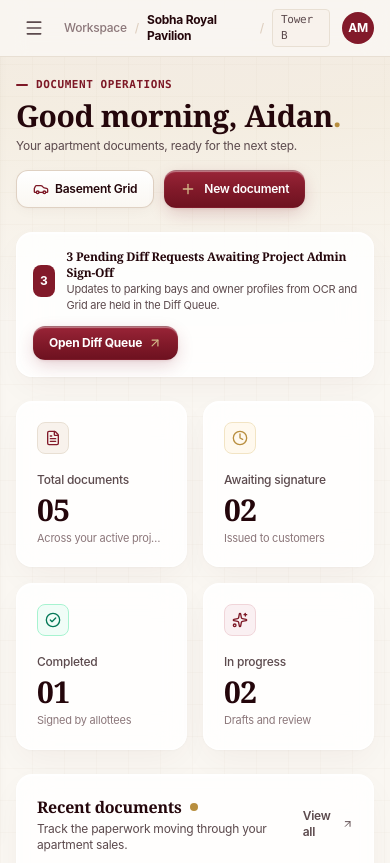
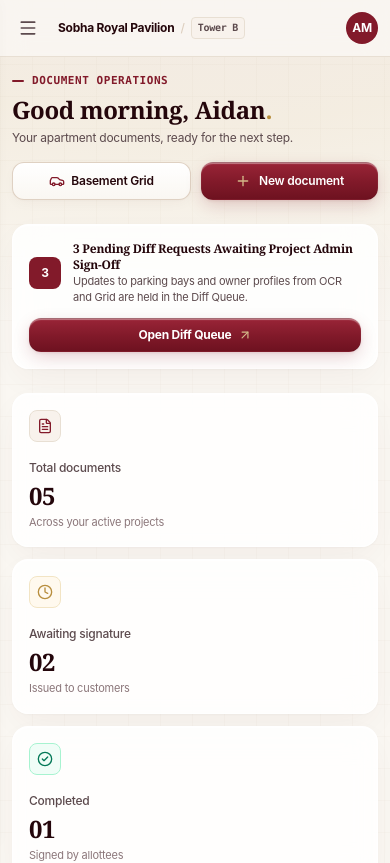
Before and after one commit to kanthshashis/deedflow, a Next.js app: page /dashboard in a window 390 px wide. Shown: the top 863 px of the page. Built offline with nearby package versions, Linux system fonts and the light colour scheme.

Commit message:
feat(responsive): optimize multi-viewport layout across mobile (375px), tablet (768px), and desktop (1440px)

```diff
--- a/src/app/dashboard/layout.tsx
+++ b/src/app/dashboard/layout.tsx
@@ -12,23 +12,26 @@ export default function DashboardLayout({
   const [isMobileMenuOpen, setIsMobileMenuOpen] = useState(false);
 
   return (
-    <div className="min-h-screen bg-[#FAF7F2] text-[#24060B] antialiased relative selection:bg-[#4A0E17] selection:text-white font-sans">
+    <div className="min-h-screen bg-[#FAF7F2] text-[#24060B] antialiased relative selection:bg-[#821A2A] selection:text-white font-sans">
       {/* Dynamic Ambient Horizon Glow */}
       <div className="absolute top-0 inset-x-0 h-[500px] pointer-events-none ambient-glow-ivory opacity-80" />
 
       {/* Grid Pattern Overlay */}
       <div className="absolute top-0 inset-x-0 h-full pointer-events-none bg-grid-ivory opacity-45" />
 
-      <Header
-        onToggleMobileMenu={() => setIsMobileMenuOpen(!isMobileMenuOpen)}
-        isMobileMenuOpen={isMobileMenuOpen}
+      {/* Sidebar Navigation */}
+      <Sidebar
+        isOpen={isMobileMenuOpen}
+        onClose={() => setIsMobileMenuOpen(false)}
       />
-      <div className="flex relative z-10">
-        <Sidebar
-          isOpen={isMobileMenuOpen}
-          onClose={() => setIsMobileMenuOpen(false)}
+
+      {/* Main Layout Area - Offset cleanly by md:pl-64 on desktop */}
+      <div className="md:pl-64 flex flex-col min-h-screen transition-all relative z-10">
+        <Header
+          onToggleMobileMenu={() => setIsMobileMenuOpen(!isMobileMenuOpen)}
+          isMobileMenuOpen={isMobileMenuOpen}
         />
-        <main className="flex-1 md:pl-64 min-h-[calc(100vh-3.5rem)] p-4 sm:p-6 lg:p-8 max-w-7xl mx-auto w-full">
+        <main className="flex-1 max-w-7xl mx-auto w-full p-3 sm:p-5 lg:p-8">
           {children}
         </main>
       </div>
--- a/src/app/dashboard/page.tsx
+++ b/src/app/dashboard/page.tsx
@@ -103,11 +103,11 @@ export default function DashboardOverview() {
       {/* Hero Greeting Section */}
       <div className="flex flex-col sm:flex-row sm:items-center justify-between gap-4 pt-1">
         <div className="space-y-1">
-          <div className="flex items-center space-x-2 text-[11px] font-mono font-bold tracking-wider text-[#7D1826] uppercase">
-            <span className="w-3 h-[2px] bg-[#7D1826] rounded-full" />
+          <div className="flex items-center space-x-2 text-[11px] font-mono font-bold tracking-wider text-[#821A2A] uppercase">
+            <span className="w-3 h-[2px] bg-[#821A2A] rounded-full" />
             <span>Document Operations</span>
           </div>
-          <h1 className="text-3xl sm:text-4xl font-bold font-serif text-[#24060B] tracking-tight">
+          <h1 className="text-2xl sm:text-3xl md:text-4xl font-bold font-serif text-[#24060B] tracking-tight">
             Good morning, Aidan<span className="text-[#B88E3E]">.</span>
           </h1>
           <p className="text-xs sm:text-sm text-[#5C4A4D]">
@@ -115,18 +115,18 @@ export default function DashboardOverview() {
           </p>
         </div>
 
-        <div className="flex items-center space-x-2.5">
+        <div className="flex flex-wrap sm:flex-nowrap items-center gap-2.5 w-full sm:w-auto">
           <Link
             href="/dashboard/parking"
-            className="px-4 py-2.5 glossy-btn-ivory text-[#24060B] rounded-xl text-xs font-semibold flex items-center space-x-1.5 shadow-xs transition-colors cursor-pointer"
+            className="flex-1 sm:flex-none justify-center px-4 py-2.5 glossy-btn-ivory text-[#24060B] rounded-xl text-xs font-semibold flex items-center space-x-1.5 shadow-xs transition-colors cursor-pointer"
           >
-            <Car className="w-4 h-4 text-[#7D1826]" />
+            <Car className="w-4 h-4 text-[#821A2A]" />
             <span>Basement Grid</span>
           </Link>
 
           <Link
             href="/dashboard/draft/new"
-            className="px-4 py-2.5 glossy-btn-burgundy text-white rounded-xl text-xs font-semibold flex items-center space-x-2 shadow-sm transition-colors cursor-pointer hover:brightness-105"
+            className="flex-1 sm:flex-none justify-center px-4 py-2.5 glossy-btn-burgundy text-white rounded-xl text-xs font-semibold flex items-center space-x-2 shadow-sm transition-colors cursor-pointer hover:brightness-105"
           >
             <Plus className="w-4 h-4 text-[#D4B989]" />
             <span>New document</span>
@@ -137,7 +137,7 @@ export default function DashboardOverview() {
       {/* Pending Diff Approvals Alert Banner */}
       <div className="p-4 glossy-card bg-[#FFFDFB] border border-[#DECFC0] rounded-2xl flex flex-col sm:flex-row sm:items-center justify-between gap-3 shadow-xs">
         <div className="flex items-center space-x-3">
-          <div className="w-8 h-8 rounded-lg bg-[#821A2A] text-white border border-[#821A2A]/40 flex items-center justify-center font-bold text-xs shadow-xs">
+          <div className="w-8 h-8 rounded-lg bg-[#821A2A] text-white border border-[#821A2A]/40 flex items-center justify-center font-bold text-xs shadow-xs shrink-0">
             3
           </div>
           <div>
@@ -152,7 +152,7 @@ export default function DashboardOverview() {
 
         <Link
           href="/dashboard/approvals"
-          className="px-4 py-2 glossy-btn-burgundy hover:brightness-105 text-white text-xs font-bold rounded-xl flex items-center space-x-1.5 shadow-xs w-fit cursor-pointer"
+          className="px-4 py-2 glossy-btn-burgundy hover:brightness-105 text-white text-xs font-bold rounded-xl flex items-center justify-center space-x-1.5 shadow-xs w-full sm:w-fit cursor-pointer shrink-0"
         >
           <span>Open Diff Queue</span>
           <ArrowUpRight className="w-3.5 h-3.5 text-[#D4B989]" />
@@ -160,15 +160,15 @@ export default function DashboardOverview() {
       </div>
 
       {/* 4 KPI Metrics Row */}
-      <div className="grid grid-cols-2 lg:grid-cols-4 gap-4">
+      <div className="grid grid-cols-1 sm:grid-cols-2 lg:grid-cols-4 gap-3 sm:gap-4">
         {/* Card 1: Total Documents */}
-        <div className="glossy-card bg-[#FFFDFB] rounded-2xl p-5 border border-[#E8DFD3] hover:border-[#B88E3E]/60 shadow-xs space-y-3 transition-colors">
+        <div className="glossy-card bg-[#FFFDFB] rounded-2xl p-4 sm:p-5 border border-[#E8DFD3] hover:border-[#B88E3E]/60 shadow-xs space-y-3 transition-colors">
           <div className="w-8 h-8 rounded-lg bg-[#F8F2EC] border border-[#E8DFD3] flex items-center justify-center text-[#821A2A]">
             <FileText className="w-4 h-4" />
           </div>
           <div className="space-y-0.5">
             <span className="text-xs text-[#5C4A4D] font-medium">Total documents</span>
-            <div className="text-3xl font-bold font-serif text-[#24060B] tracking-tight">
+            <div className="text-2xl sm:text-3xl font-bold font-serif text-[#24060B] tracking-tight">
               05
             </div>
             <span className="text-[11px] text-[#8C777A] block truncate">
@@ -178,13 +178,13 @@ export default function DashboardOverview() {
         </div>
 
         {/* Card 2: Awaiting Signature */}
-        <div className="glossy-card bg-[#FFFDFB] rounded-2xl p-5 border border-[#E8DFD3] hover:border-[#B88E3E]/60 shadow-xs space-y-3 transition-colors">
+        <div className="glossy-card bg-[#FFFDFB] rounded-2xl p-4 sm:p-5 border border-[#E8DFD3] hover:border-[#B88E3E]/60 shadow-xs space-y-3 transition-colors">
           <div className="w-8 h-8 rounded-lg bg-[#FFF9EE] flex items-center justify-center text-[#B88E3E] border border-[#F2E4C4]">
             <Clock className="w-4 h-4" />
           </div>
           <div className="space-y-0.5">
             <span className="text-xs text-[#5C4A4D] font-medium">Awaiting signature</span>
-            <div className="text-3xl font-bold font-serif text-[#24060B] tracking-tight">
+            <div className="text-2xl sm:text-3xl font-bold font-serif text-[#24060B] tracking-tight">
               02
             </div>
             <span className="text-[11px] text-[#8C777A] block truncate">
@@ -194,13 +194,13 @@ export default function DashboardOverview() {
         </div>
 
         {/* Card 3: Completed */}
-        <div className="glossy-card bg-[#FFFDFB] rounded-2xl p-5 border border-[#E8DFD3] hover:border-[#B88E3E]/60 shadow-xs space-y-3 transition-colors">
+        <div className="glossy-card bg-[#FFFDFB] rounded-2xl p-4 sm:p-5 border border-[#E8DFD3] hover:border-[#B88E3E]/60 shadow-xs space-y-3 transition-colors">
           <div className="w-8 h-8 rounded-lg bg-emerald-50/80 flex items-center justify-center text-emerald-700 border border-emerald-200">
             <CheckCircle2 className="w-4 h-4" />
           </div>
           <div className="space-y-0.5">
             <span className="text-xs text-[#5C4A4D] font-medium">Completed</span>
-            <div className="text-3xl font-bold font-serif text-[#24060B] tracking-tight">
+            <div className="text-2xl sm:text-3xl font-bold font-serif text-[#24060B] tracking-tight">
               01
             </div>
             <span className="text-[11px] text-[#8C777A] block truncate">
@@ -210,13 +210,13 @@ export default function DashboardOverview() {
         </div>
 
         {/* Card 4: In Progress */}
-        <div className="glossy-card bg-[#FFFDFB] rounded-2xl p-5 border border-[#E8DFD3] hover:border-[#B88E3E]/60 shadow-xs space-y-3 transition-colors">
-          <div className="w-8 h-8 rounded-lg bg-[#FAF0F2] flex items-center justify-center text-[#7D1826] border border-[#F0D5D9]">
+        <div className="glossy-card bg-[#FFFDFB] rounded-2xl p-4 sm:p-5 border border-[#E8DFD3] hover:border-[#B88E3E]/60 shadow-xs space-y-3 transition-colors">
+          <div className="w-8 h-8 rounded-lg bg-[#FAF0F2] flex items-center justify-center text-[#821A2A] border border-[#F0D5D9]">
             <Sparkles className="w-4 h-4" />
           </div>
           <div className="space-y-0.5">
             <span className="text-xs text-[#5C4A4D] font-medium">In progress</span>
-            <div className="text-3xl font-bold font-serif text-[#24060B] tracking-tight">
+            <div className="text-2xl sm:text-3xl font-bold font-serif text-[#24060B] tracking-tight">
               02
             </div>
             <span className="text-[11px] text-[#8C777A] block truncate">
@@ -283,8 +283,8 @@ export default function DashboardOverview() {
         </div>
 
         {/* Documents Table */}
-        <div className="overflow-x-auto">
-          <table className="w-full text-left text-xs">
+        <div className="overflow-x-auto -mx-5 px-5 sm:mx-0 sm:px-0">
+          <table className="w-full text-left text-xs min-w-[620px]">
             <thead>
               <tr className="border-b border-[#E8DFD3] text-[11px] font-mono text-[#8C777A] uppercase tracking-wider bg-[#F8F2EC]/60">
                 <th className="py-3 px-3 font-semibold rounded-l-lg">Document</th>
@@ -301,11 +301,11 @@ export default function DashboardOverview() {
                   {/* Document Column */}
                   <td className="py-3.5 px-3">
                     <div className="flex items-center space-x-3">
-                      <div className="w-8 h-8 rounded-lg bg-[#FAF0F2] border border-[#F0D5D9] flex items-center justify-center text-[#7D1826] shrink-0">
+                      <div className="w-8 h-8 rounded-lg bg-[#FAF0F2] border border-[#F0D5D9] flex items-center justify-center text-[#821A2A] shrink-0">
                         <Building className="w-4 h-4" />
                       </div>
                       <div>
-                        <div className="font-semibold text-[#24060B] group-hover:text-[#7D1826] transition-colors">
+                        <div className="font-semibold text-[#24060B] group-hover:text-[#821A2A] transition-colors">
                           {doc.name}
                         </div>
                         <div className="text-[11px] text-[#8C777A] mt-0.5">{doc.subtitle}</div>
--- a/src/app/super-admin/layout.tsx
+++ b/src/app/super-admin/layout.tsx
@@ -21,19 +21,19 @@ export default function SuperAdminLayout({
       <div className="absolute top-0 inset-x-0 h-full pointer-events-none bg-grid-ivory opacity-50" />
 
       {/* Top Super-Admin Header - Subtle, Luminous Ivory Glass */}
-      <header className="bg-[#FAF7F2]/95 border-b border-[#E8DFD3] text-[#24060B] sticky top-0 z-30 px-4 sm:px-6 py-3 shadow-xs backdrop-blur-md">
-        <div className="max-w-7xl mx-auto flex items-center justify-between">
-          <div className="flex items-center space-x-3">
-            <Link href="/super-admin" className="flex items-center space-x-2">
+      <header className="bg-[#FAF7F2]/95 border-b border-[#E8DFD3] text-[#24060B] sticky top-0 z-30 px-3 sm:px-6 py-2.5 shadow-xs backdrop-blur-md">
+        <div className="max-w-7xl mx-auto flex items-center justify-between gap-2">
+          <div className="flex items-center space-x-2 sm:space-x-3 min-w-0">
+            <Link href="/super-admin" className="flex items-center space-x-2 shrink-0">
               <div className="w-8 h-8 rounded-lg bg-[#821A2A]/10 border border-[#821A2A]/20 flex items-center justify-center text-[#821A2A] font-bold shadow-2xs">
                 <Shield className="w-4 h-4 text-[#821A2A]" />
               </div>
-              <span className="font-bold tracking-tight text-[#24060B] font-sans text-base">
-                DeedFlow <span className="text-xs font-mono uppercase bg-[#821A2A]/10 text-[#821A2A] px-2 py-0.5 rounded border border-[#821A2A]/20 font-bold">Super-Admin</span>
+              <span className="font-bold tracking-tight text-[#24060B] font-sans text-sm sm:text-base">
+                DeedFlow <span className="text-[10px] sm:text-xs font-mono uppercase bg-[#821A2A]/10 text-[#821A2A] px-1.5 sm:px-2 py-0.5 rounded border border-[#821A2A]/20 font-bold">Admin</span>
               </span>
             </Link>
 
-            <span className="text-[#DECFC0]">|</span>
+            <span className="text-[#DECFC0] hidden sm:inline">|</span>
 
             <nav className="hidden sm:flex items-center space-x-1.5 text-xs">
               <Link
@@ -60,14 +60,14 @@ export default function SuperAdminLayout({
             </nav>
           </div>
 
-          <div className="flex items-center space-x-3 text-xs">
+          <div className="flex items-center space-x-2 sm:space-x-3 text-xs shrink-0">
             <Link
               href="/dashboard"
-              className="px-3 py-1.5 rounded-lg border border-[#DECFC0] bg-[#FFFDFB] text-[#5C4A4D] hover:text-[#821A2A] hover:bg-[#F8F2EC] transition-colors flex items-center space-x-1.5 shadow-2xs font-medium"
+              className="px-2.5 sm:px-3 py-1.5 rounded-lg border border-[#DECFC0] bg-[#FFFDFB] text-[#5C4A4D] hover:text-[#821A2A] hover:bg-[#F8F2EC] transition-colors flex items-center space-x-1.5 shadow-2xs font-medium"
             >
               <ArrowLeft className="w-3.5 h-3.5 text-[#821A2A]" />
               <span className="hidden sm:inline">Go to Project Workspace</span>
-              <span className="sm:hidden">Workspace</span>
+              <span className="sm:hidden text-[11px]">Workspace</span>
             </Link>
 
             <Link
@@ -79,6 +79,31 @@ export default function SuperAdminLayout({
             </Link>
           </div>
         </div>
+
+        {/* Mobile Navigation Bar for Super-Admin */}
+        <div className="sm:hidden flex items-center space-x-1 pt-2 mt-2 border-t border-[#E8DFD3]/60 text-xs">
+          <Link
+            href="/super-admin"
+            className={`flex-1 py-1 px-2 text-center rounded-lg font-medium transition-colors text-[11px] ${
+              pathname === "/super-admin"
+                ? "bg-[#821A2A]/10 text-[#821A2A] font-bold border border-[#821A2A]/20"
+                : "text-[#5C4A4D] hover:bg-[#F8F2EC]"
+            }`}
+          >
+            Project Portfolio
+          </Link>
+          <Link
+            href="/super-admin/provision"
+            className={`flex-1 py-1 px-2 text-center rounded-lg font-medium transition-colors text-[11px] flex items-center justify-center space-x-1 ${
+              pathname === "/super-admin/provision"
+                ? "bg-[#821A2A]/10 text-[#821A2A] font-bold border border-[#821A2A]/20"
+                : "text-[#5C4A4D] hover:bg-[#F8F2EC]"
+            }`}
+          >
+            <PlusCircle className="w-3 h-3 text-[#821A2A]" />
+            <span>Provision Matrix</span>
+          </Link>
+        </div>
       </header>
 
       {/* Main Content Area */}
--- a/src/components/layout/Header.tsx
+++ b/src/components/layout/Header.tsx
@@ -2,7 +2,7 @@
 
 import React, { useEffect, useState } from "react";
 import Link from "next/link";
-import { Menu, X, ChevronRight, Shield } from "lucide-react";
+import { Menu, X } from "lucide-react";
 import { UserRole } from "@/lib/types";
 
 interface HeaderProps {
@@ -23,31 +23,35 @@ export function Header({ onToggleMobileMenu, isMobileMenuOpen }: HeaderProps) {
   }, []);
 
   return (
-    <header className="sticky top-0 z-30 bg-[#FAF7F2]/90 backdrop-blur-md border-b border-[#E8DFD3] md:pl-64">
-      <div className="max-w-7xl mx-auto px-4 sm:px-6 lg:px-8 h-14 flex items-center justify-between">
+    <header className="sticky top-0 z-30 bg-[#FAF7F2]/90 backdrop-blur-md border-b border-[#E8DFD3] w-full">
+      <div className="max-w-7xl mx-auto px-3 sm:px-6 lg:px-8 h-14 flex items-center justify-between gap-2">
         {/* Left: Mobile Toggle & Breadcrumbs */}
-        <div className="flex items-center space-x-3">
+        <div className="flex items-center space-x-2 sm:space-x-3 min-w-0">
           {onToggleMobileMenu && (
             <button
               onClick={onToggleMobileMenu}
-              className="md:hidden p-2 text-[#5C4A4D] hover:text-[#24060B] rounded-lg hover:bg-[#F3EAE0] transition-colors"
+              className="md:hidden p-1.5 sm:p-2 text-[#5C4A4D] hover:text-[#24060B] rounded-lg hover:bg-[#F3EAE0] transition-colors shrink-0"
               aria-label="Toggle Navigation"
             >
               {isMobileMenuOpen ? <X className="w-5 h-5" /> : <Menu className="w-5 h-5" />}
             </button>
           )}
 
-          <div className="flex items-center space-x-2 text-xs text-[#8C777A] font-medium">
-            <span className="text-[#8C777A]">Workspace</span>
+          <div className="flex items-center space-x-1.5 sm:space-x-2 text-xs text-[#8C777A] font-medium min-w-0">
+            <span className="text-[#8C777A] hidden sm:inline">Workspace</span>
+            <span className="text-[#DECFC0] hidden sm:inline">/</span>
+            <span className="text-[#24060B] font-bold truncate max-w-[120px] sm:max-w-[200px] md:max-w-none">
+              Sobha Royal Pavilion
+            </span>
             <span className="text-[#DECFC0]">/</span>
-            <span className="text-[#24060B] font-bold">Sobha Royal Pavilion</span>
-            <span className="text-[#DECFC0]">/</span>
-            <span className="text-[#5C4A4D] font-mono text-[11px] bg-[#F8F2EC] px-2 py-0.5 rounded border border-[#E8DFD3]">Tower B</span>
+            <span className="text-[#5C4A4D] font-mono text-[10px] sm:text-[11px] bg-[#F8F2EC] px-1.5 sm:px-2 py-0.5 rounded border border-[#E8DFD3] shrink-0 font-semibold">
+              Tower B
+            </span>
           </div>
         </div>
 
         {/* Right: Workspace Tag & Role Badge */}
-        <div className="flex items-center space-x-3">
+        <div className="flex items-center space-x-2 sm:space-x-3 shrink-0">
           <div className="hidden sm:flex items-center space-x-2 px-3 py-1 rounded-full bg-white border border-[#DECFC0] text-[#5C4A4D] text-xs font-semibold shadow-2xs">
             <span className="w-2 h-2 rounded-full bg-[#B88E3E] animate-pulse" />
             <span className="font-mono text-[10px] tracking-wider uppercase text-[#24060B]">
@@ -57,7 +61,7 @@ export function Header({ onToggleMobileMenu, isMobileMenuOpen }: HeaderProps) {
 
           <Link
             href="/login"
-            className="w-8 h-8 rounded-full bg-[#821A2A] text-white border border-[#821A2A]/30 flex items-center justify-center font-bold text-xs shadow-2xs hover:ring-2 hover:ring-[#821A2A]/40 transition-all"
+            className="w-8 h-8 rounded-full bg-[#821A2A] text-white border border-[#821A2A]/30 flex items-center justify-center font-bold text-xs shadow-2xs hover:ring-2 hover:ring-[#821A2A]/40 transition-all shrink-0"
             title="Switch User Role / Logout"
           >
             {role === "super_admin" ? "SA" : role === "project_admin" ? "AM" : "OP"}
```
Also changed, not shown: src/components/layout/Sidebar.tsx (+15 -2 lines).
